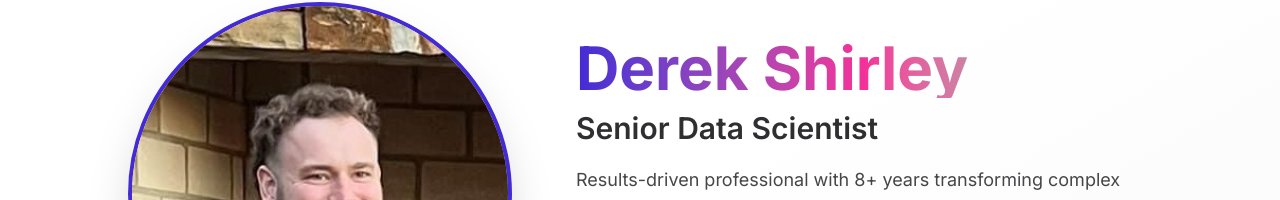
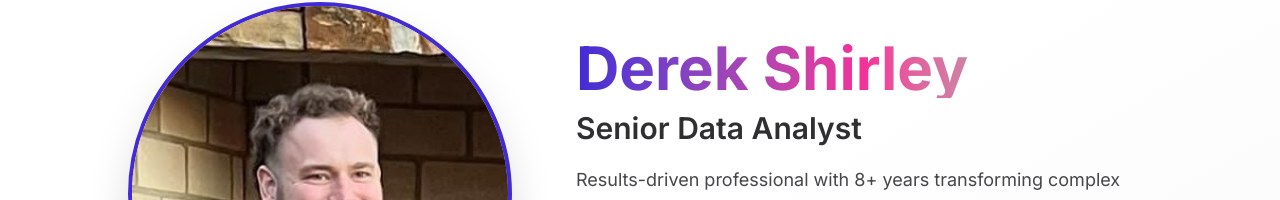
Before and after one commit to Derek-Devs/derek-shirley-portfolio, a Next.js app: page / in a window 1280 px wide. Shown: the part 246-446 px from the top of the page. Built offline with nearby package versions, Linux system fonts and the light colour scheme.

Commit message:
verbage changes

```diff
--- a/src/components/sections/HeroSection.tsx
+++ b/src/components/sections/HeroSection.tsx
@@ -85,7 +85,7 @@ const HeroSection: React.FC = () => {
             className="text-xl sm:text-2xl md:text-3xl font-semibold mb-5 text-base-content/90"
             variants={textItemVariants}
           >
-            Senior Data Scientist
+            Senior Data Analyst
           </motion.h2>
 
           <motion.p
```
